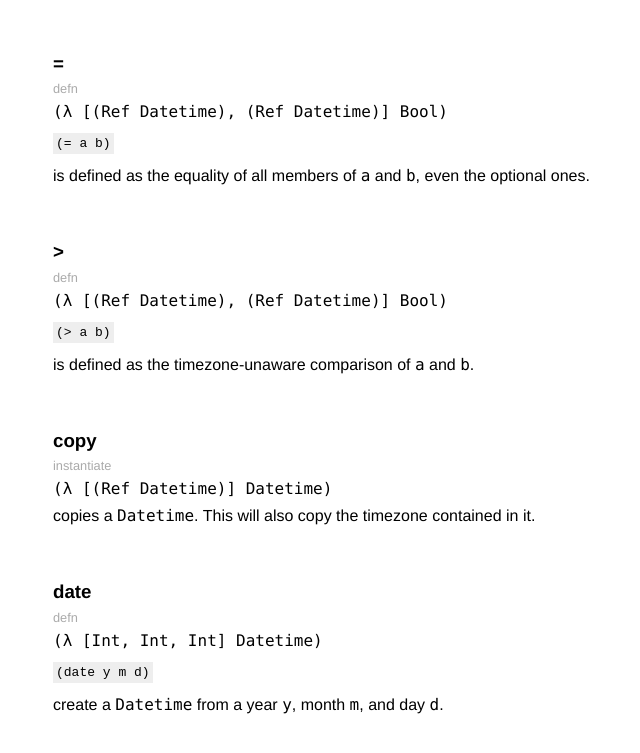
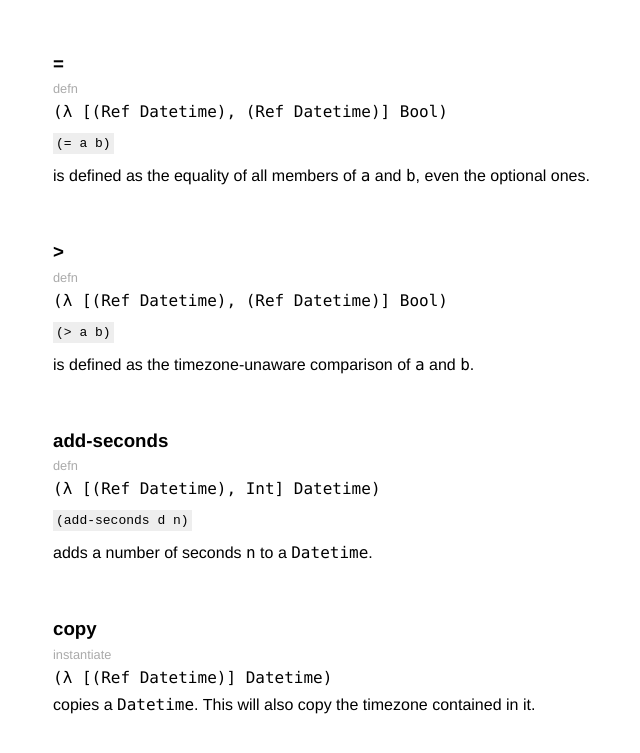
Before and after one commit to carpentry-org/time, a plain HTML site: page docs/Datetime.html in a window 1280 px wide. Shown: the part 455-1208 px from the top of the page, without its empty margins (187-827 px from the left). Drawn offline with Linux system fonts and the light colour scheme.

Commit message:
datetime: add add-seconds

```diff
--- a/docs/Datetime.html
+++ b/docs/Datetime.html
@@ -98,6 +98,26 @@ optional ones.</p>
                 </pre>
                 <p class="doc">
                     <p>is defined as the timezone-unaware comparison of <code>a</code> and <code>b</code>.</p>
+
+                </p>
+            </div>
+            <div class="binder">
+                <a class="anchor" href="#add-seconds">
+                    <h3 id="add-seconds">
+                        add-seconds
+                    </h3>
+                </a>
+                <div class="description">
+                    defn
+                </div>
+                <p class="sig">
+                    (λ [(Ref Datetime), Int] Datetime)
+                </p>
+                <pre class="args">
+                    (add-seconds d n)
+                </pre>
+                <p class="doc">
+                    <p>adds a number of seconds <code>n</code> to a <code>Datetime</code>.</p>
 
                 </p>
             </div>
```
Also changed, not shown: 1 other file.
